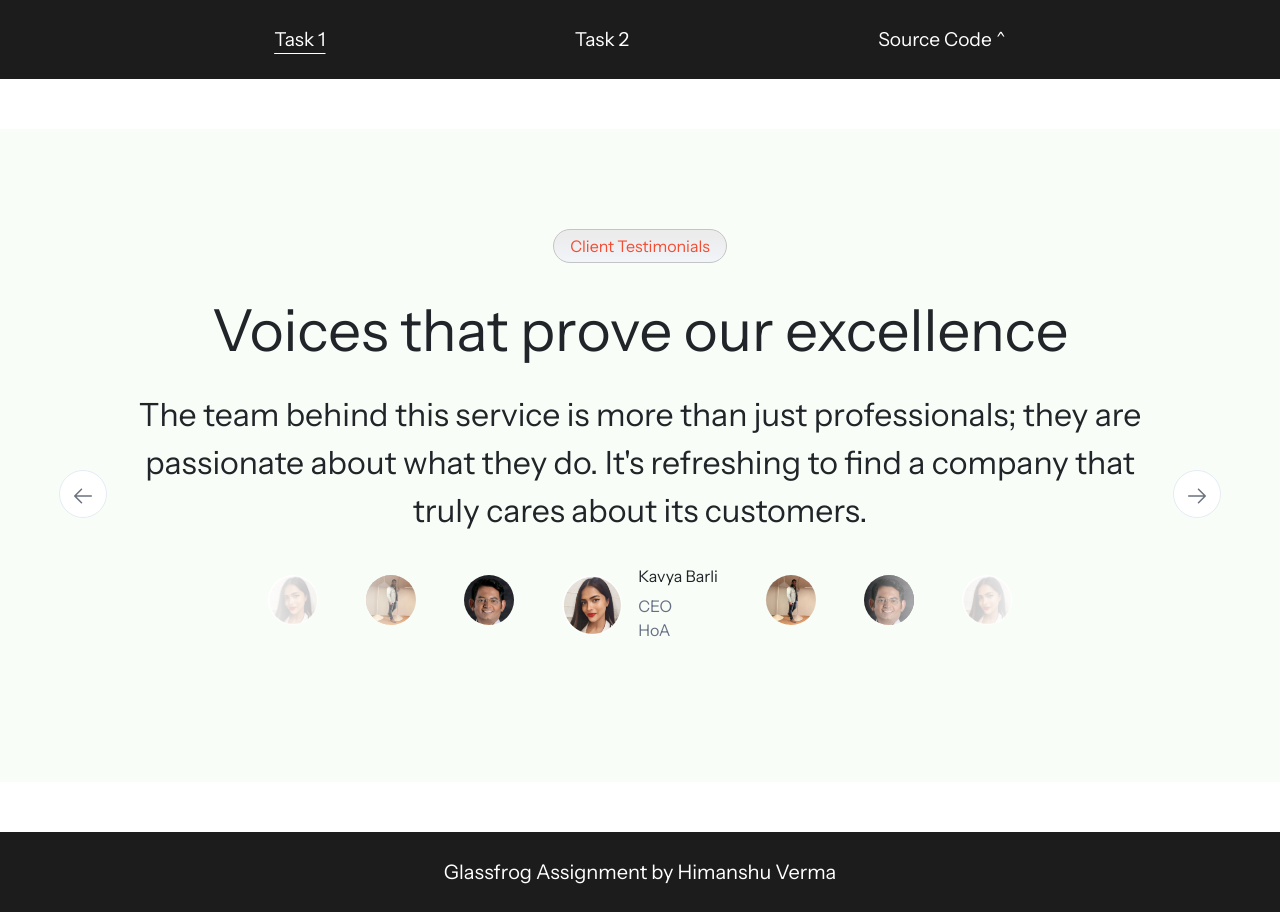
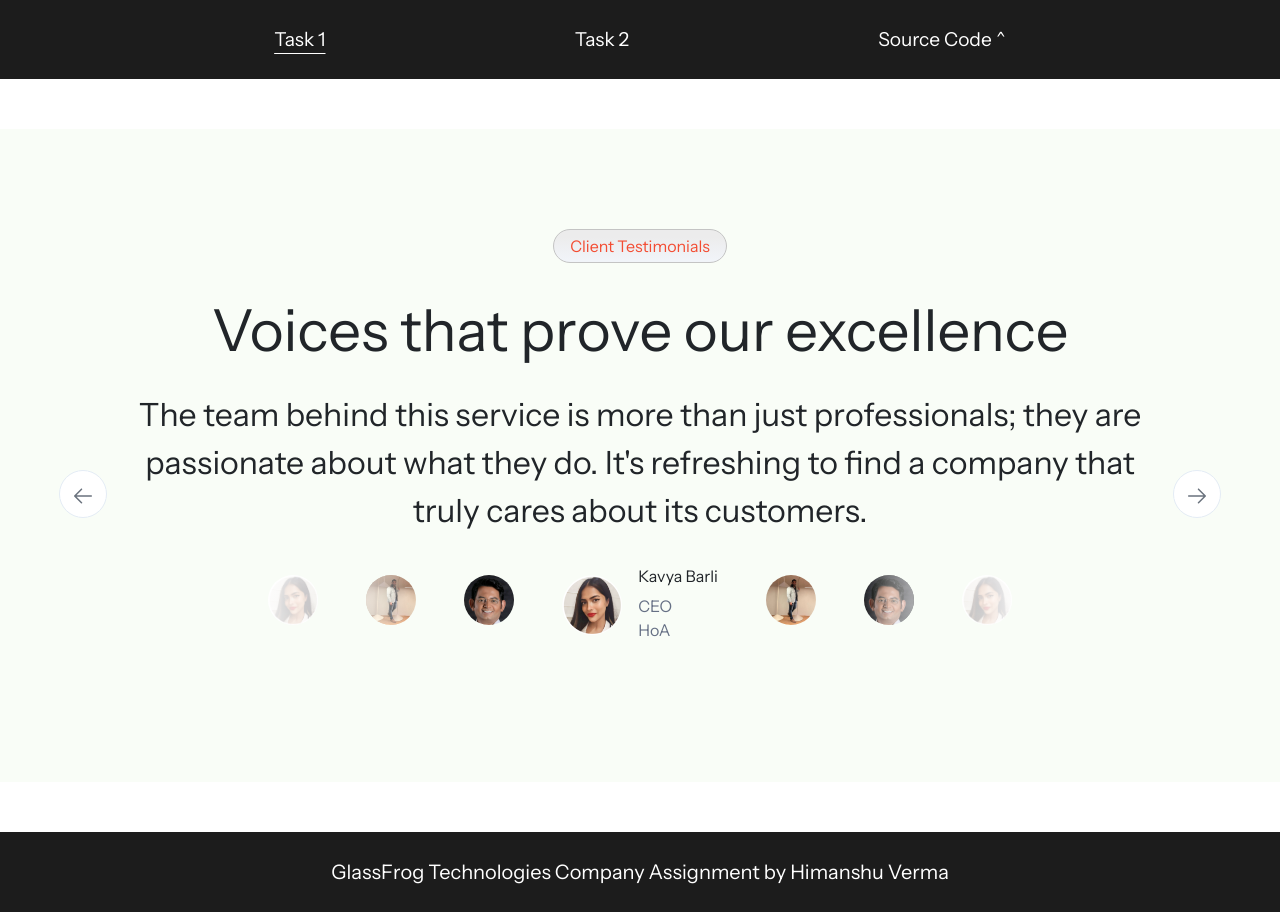
Before and after one commit to himanshuverma544/GlassFrog-Assignment-Himanshu, a React (Vite) app: page / in a window 1280 px wide. Built offline with nearby package versions, Linux system fonts and the light colour scheme.

Commit message:
Update Layout.jsx

```diff
--- a/src/pages/Layout.jsx
+++ b/src/pages/Layout.jsx
@@ -34,7 +34,7 @@ const Layout = () => {
       </main>
 
       <footer>
-        Glassfrog Assignment by Himanshu Verma
+        GlassFrog Technologies Company Assignment by Himanshu Verma
       </footer>
     </>
   );
```
